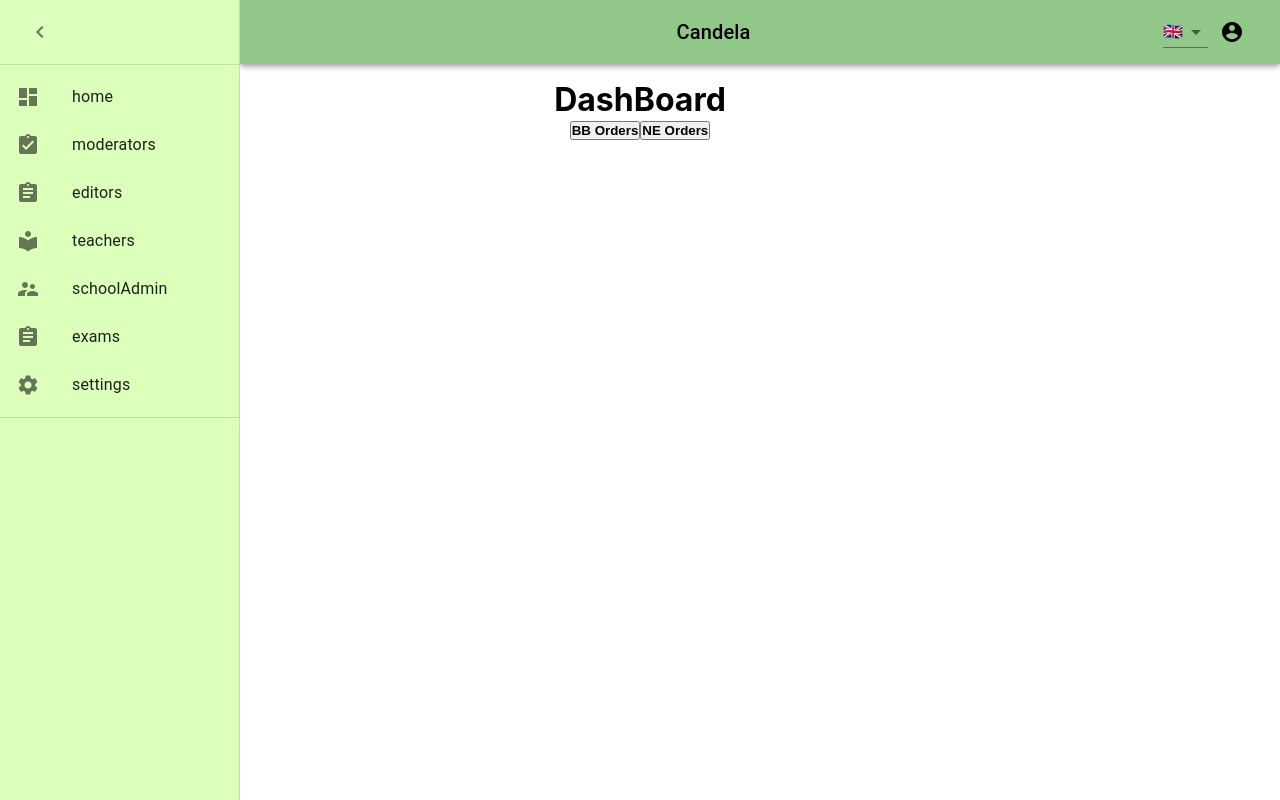
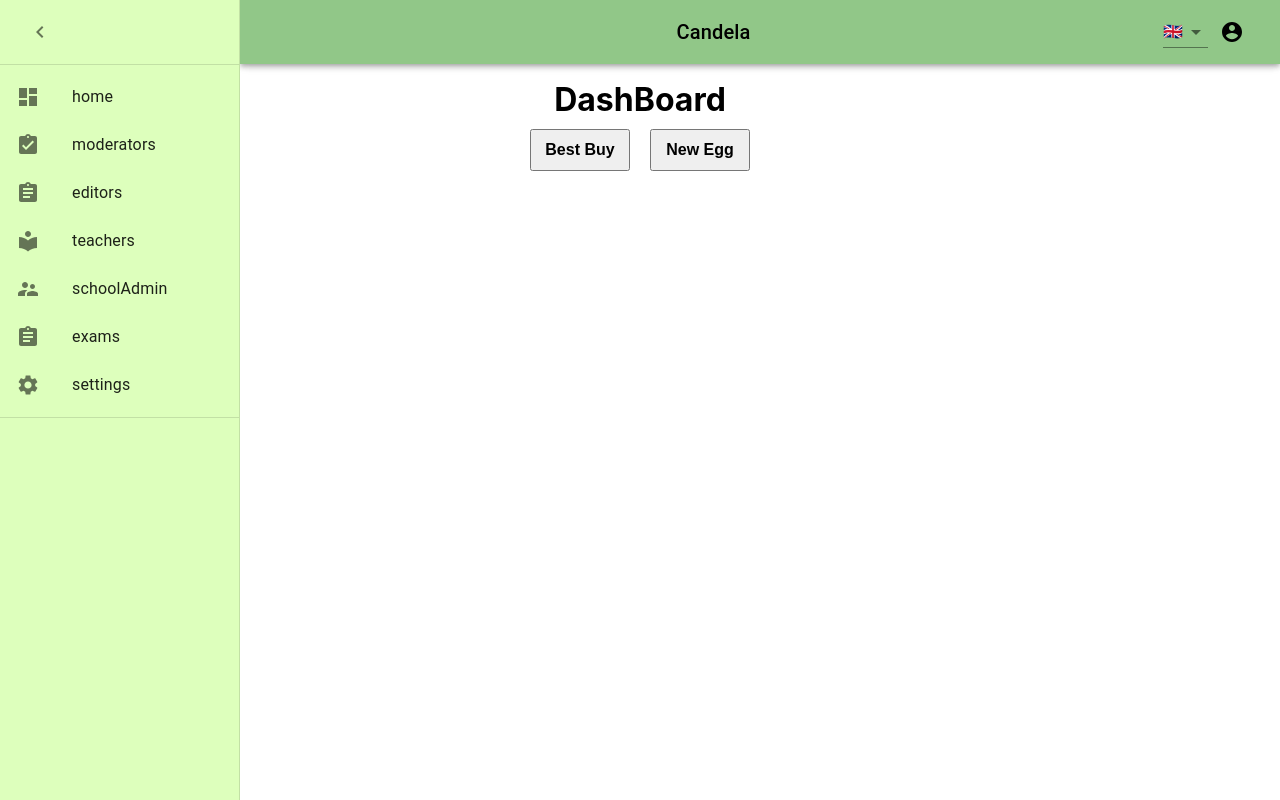
Before and after one commit to msymbolEJA/frontend_candela, a React (Create React App) app: page / in a window 1280 px wide. Built offline with nearby package versions, Linux system fonts and the light colour scheme.

Commit message:
feat: add click to navbar for redirect dasboard and button style on dashboard

```diff
--- a/src/components/dashboard/Dashboard.js
+++ b/src/components/dashboard/Dashboard.js
@@ -1,8 +1,20 @@
 import React from "react";
 import { useHistory } from "react-router-dom";
+import { makeStyles } from "@material-ui/core/styles";
+
+const useStyles = makeStyles((theme) => ({
+  btn: {
+    padding: 10,
+    width: 100,
+    fontSize: "1rem",
+    margin: 10,
+    cursor: "pointer",
+  },
+}));
 
 const Dashboard = () => {
   const history = useHistory();
+  const classes = useStyles();
 
   const handleClick = (event) => {
     history.push(event.target.id);
@@ -10,11 +22,11 @@
   return (
     <div>
       <h1>DashBoard</h1>
-      <button id="orders/bb" onClick={handleClick}>
-        BB Orders
+      <button id="orders/bb" onClick={handleClick} className={classes.btn}>
+        Best Buy
       </button>
-      <button id="orders/ne" onClick={handleClick}>
-        NE Orders
+      <button id="orders/ne" onClick={handleClick} className={classes.btn}>
+        New Egg
       </button>
     </div>
   );
```
